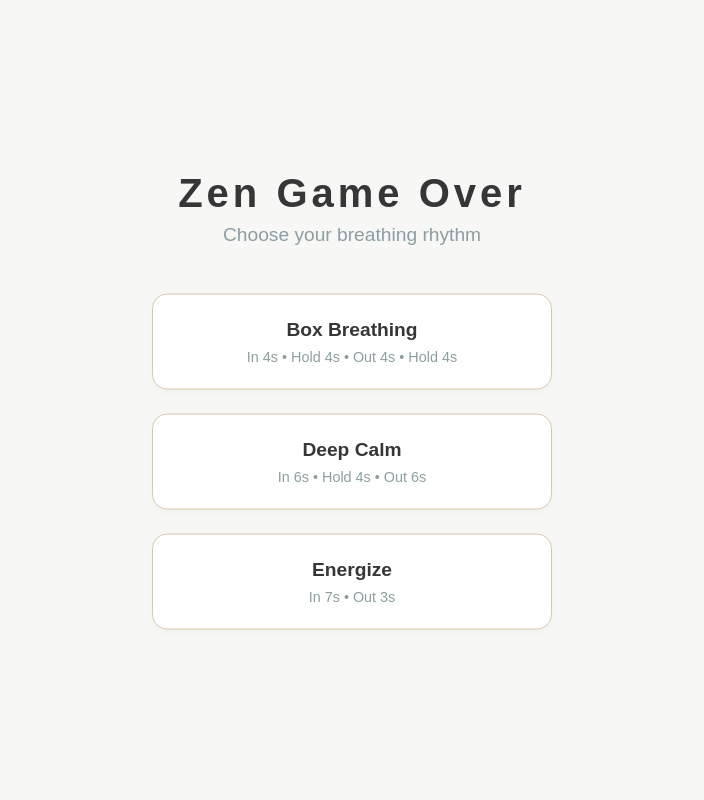
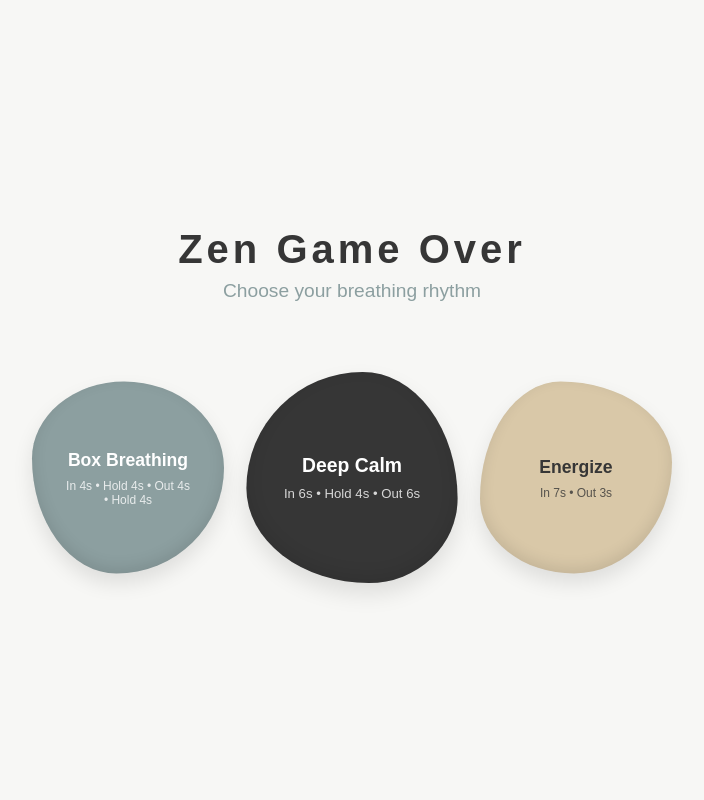
Before and after one commit to UlrikeDetective/web_development, a web app: file html_css/CSS/Zen_GameOver/index.html in a window 1280 px wide. Shown: the whole page, without its empty margins (288-992 px from the left). Run offline with its HTML, style and script files only (its server is not run), Linux system fonts and the light colour scheme; some web fonts are replaced.

Commit message:
zen game over v02

```diff
--- a/html_css/CSS/Zen_GameOver/index.html
+++ b/html_css/CSS/Zen_GameOver/index.html
@@ -38,8 +38,9 @@
         <!-- Screen 2: Game -->
         <section id="game-screen" class="screen">
             <div class="zen-circle-container">
-                <div id="zen-circle" class="zen-circle"></div>
-                <div id="instruction-text" class="instruction-text">Prepare...</div>
+                <div id="zen-circle" class="zen-circle">
+                    <div id="instruction-text" class="instruction-text">Prepare...</div>
+                </div>
             </div>
             <div class="progress-indicator">
                 Cycle <span id="current-cycle">1</span> / 5
--- a/html_css/CSS/Zen_GameOver/style.css
+++ b/html_css/CSS/Zen_GameOver/style.css
@@ -13,8 +13,8 @@
     --circle-idle: var(--c-river-stone);
     --circle-active: var(--c-himalayan-salt);
 
-    /* Spacing & Sizes */
-    --circle-size: 250px;
+    /* Spacing & Sizes (using rem for scalability) */
+    --circle-base-size: 32rem; /* Large enough so 0.3 scale still fits text */
 }
 
 * {
@@ -33,15 +33,16 @@ body {
     align-items: center;
     overflow: hidden;
     transition: background-color 1s ease;
+    font-size: 16px; /* Base for rem calculation */
 }
 
 .app-container {
     width: 100%;
-    max-width: 600px;
+    max-width: 50rem;
     padding: 2rem;
     text-align: center;
     position: relative;
-    height: 100vh; /* Full height to center content vertically */
+    height: 100vh;
     display: flex;
     flex-direction: column;
     justify-content: center;
@@ -84,50 +85,84 @@ body {
     font-weight: 300;
 }
 
-/* Buttons */
+/* Buttons (Zen Stones) */
 .options-container {
     display: flex;
-    flex-direction: column;
-    gap: 1.5rem;
+    flex-direction: row;
+    justify-content: center;
+    align-items: center;
+    gap: 2rem;
     width: 100%;
-    max-width: 400px;
+    flex-wrap: wrap;
+    margin-top: 2rem;
 }
 
 .option-btn {
-    background-color: white;
-    border: 1px solid var(--c-bamboo-wood);
-    border-radius: 15px;
-    padding: 1.5rem;
+    background-color: var(--c-river-stone);
+    border: none;
+    padding: 2rem;
     cursor: pointer;
-    transition: all 0.3s ease;
+    transition: all 0.4s cubic-bezier(0.175, 0.885, 0.32, 1.275);
     display: flex;
     flex-direction: column;
     align-items: center;
-    box-shadow: 0 4px 6px rgba(0,0,0,0.02);
+    justify-content: center;
+    position: relative;
+    box-shadow: 0 0.625rem 1.25rem rgba(0,0,0,0.1), inset 0 -0.3125rem 0.9375rem rgba(0,0,0,0.1);
+    color: white;
+    width: 12rem;
+    height: 12rem;
+    aspect-ratio: 1/1;
+    border-radius: 50%; /* Start as circle */
+}
+
+/* Organic shapes for stones */
+.option-btn:nth-child(1) {
+    border-radius: 48% 52% 56% 44% / 40% 45% 55% 60%;
+    background-color: var(--c-river-stone);
+}
+
+.option-btn:nth-child(2) {
+    border-radius: 55% 45% 42% 58% / 55% 60% 40% 45%;
+    background-color: var(--c-basalt-stone);
+    transform: scale(1.1);
+}
+
+.option-btn:nth-child(3) {
+    border-radius: 42% 58% 51% 49% / 61% 42% 58% 39%;
+    background-color: var(--c-bamboo-wood);
+    color: var(--c-basalt-stone);
 }
 
 .option-btn:hover {
-    transform: translateY(-2px);
-    box-shadow: 0 8px 15px rgba(0,0,0,0.05);
-    background-color: #fffbf5;
-    border-color: var(--c-himalayan-salt);
+    transform: translateY(-0.9375rem) scale(1.05);
+    box-shadow: 0 1.25rem 1.875rem rgba(0,0,0,0.15), inset 0 -0.3125rem 0.9375rem rgba(0,0,0,0.05);
+    filter: brightness(1.1);
+}
+
+.option-btn:nth-child(2):hover {
+    transform: translateY(-0.9375rem) scale(1.15);
 }
 
 .btn-title {
-    font-size: 1.2rem;
+    font-size: 1.1rem;
     font-weight: 700;
     margin-bottom: 0.5rem;
-    color: var(--c-basalt-stone);
+    color: inherit;
+    pointer-events: none;
+    white-space: nowrap;
 }
 
 .btn-desc {
-    font-size: 0.9rem;
-    color: var(--c-river-stone);
+    font-size: 0.75rem;
+    color: inherit;
+    opacity: 0.8;
+    pointer-events: none;
 }
 
 .primary-btn, .secondary-btn {
     padding: 0.8rem 2rem;
-    border-radius: 50px;
+    border-radius: 3.125rem;
     border: none;
     cursor: pointer;
     font-family: inherit;
```
Also changed, not shown: other parts of html_css/CSS/Zen_GameOver/style.css (+13 -13 lines).
